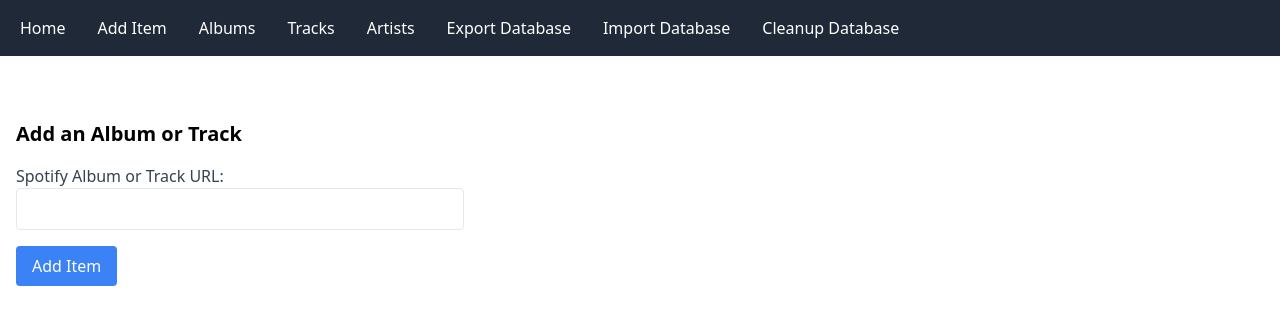
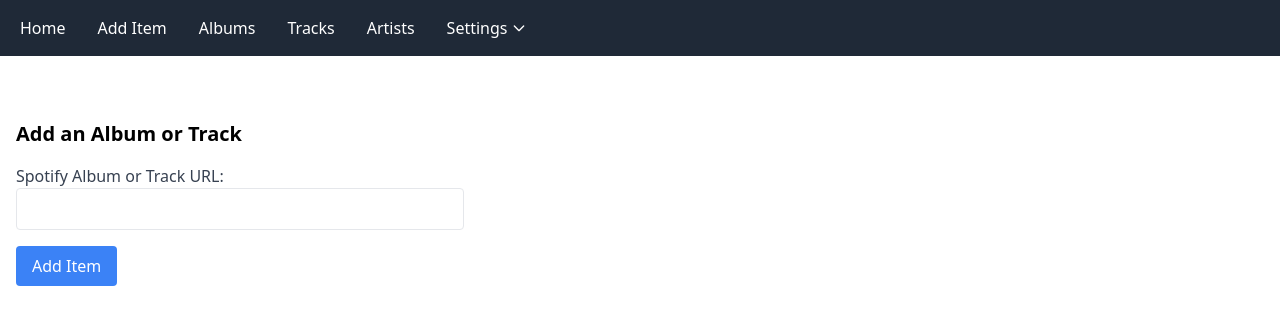
Before and after one commit to cloonix/spotify-manager, a Flask app: page /add_item in a window 1280 px wide. Shown: the top 325 px of the page. Run offline with Flask 3, Linux system fonts and the light colour scheme; some libraries are stand-ins or nearby versions.

Commit message:
collapseable settings menu

```diff
--- a/templates/base.html
+++ b/templates/base.html
@@ -16,9 +16,19 @@
             <li><a href="{{ url_for('albums') }}" class="text-white hover:bg-gray-700 px-3 py-2 rounded">Albums</a></li>
             <li><a href="{{ url_for('tracks') }}" class="text-white hover:bg-gray-700 px-3 py-2 rounded">Tracks</a></li>
             <li><a href="{{ url_for('artists') }}" class="text-white hover:bg-gray-700 px-3 py-2 rounded">Artists</a></li>
-            <li><a href="{{ url_for('export_database_route') }}" class="text-white hover:bg-gray-700 px-3 py-2 rounded">Export Database</a></li>
-            <li><a href="{{ url_for('import_database_route') }}" class="text-white hover:bg-gray-700 px-3 py-2 rounded">Import Database</a></li>
-            <li><a href="{{ url_for('cleanup_database_route') }}" class="text-white hover:bg-gray-700 px-3 py-2 rounded">Cleanup Database</a></li>
+            <li class="relative">
+                <button id="settingsButton" class="text-white hover:bg-gray-700 px-3 py-2 rounded inline-flex items-center">
+                    Settings
+                    <svg class="w-4 h-4 ml-1" fill="none" stroke="currentColor" viewBox="0 0 24 24" xmlns="http://www.w3.org/2000/svg">
+                        <path stroke-linecap="round" stroke-linejoin="round" stroke-width="2" d="M19 9l-7 7-7-7"></path>
+                    </svg>
+                </button>
+                <ul id="settingsMenu" class="hidden absolute left-0 mt-3 w-48 bg-gray-800 rounded-md shadow-lg z-10 flex flex-col space-y-1 py-3 px-2">
+                    <li><a href="{{ url_for('export_database_route') }}" class="text-white hover:bg-gray-700 px-3 py-1 rounded">Export Database</a></li>
+                    <li><a href="{{ url_for('import_database_route') }}" class="text-white hover:bg-gray-700 px-3 py-1 rounded">Import Database</a></li>
+                    <li><a href="{{ url_for('cleanup_database_route') }}" class="text-white hover:bg-gray-700 px-3 py-1 rounded">Cleanup Database</a></li>
+                </ul>
+            </li>
         </ul>
     </nav>
 
@@ -100,6 +110,17 @@
             deleteForm.submit();
         }
     });
+
+    document.getElementById('settingsButton').addEventListener('click', function(event) {
+        event.stopPropagation(); // Prevent click from propagating to the document
+        const menu = document.getElementById('settingsMenu');
+        menu.classList.toggle('hidden');
+    });
+
+    // Hide the menu when clicking outside
+    document.addEventListener('click', function() {
+        document.getElementById('settingsMenu').classList.add('hidden');
+    });
     </script>
 
     {% block content %}
```
